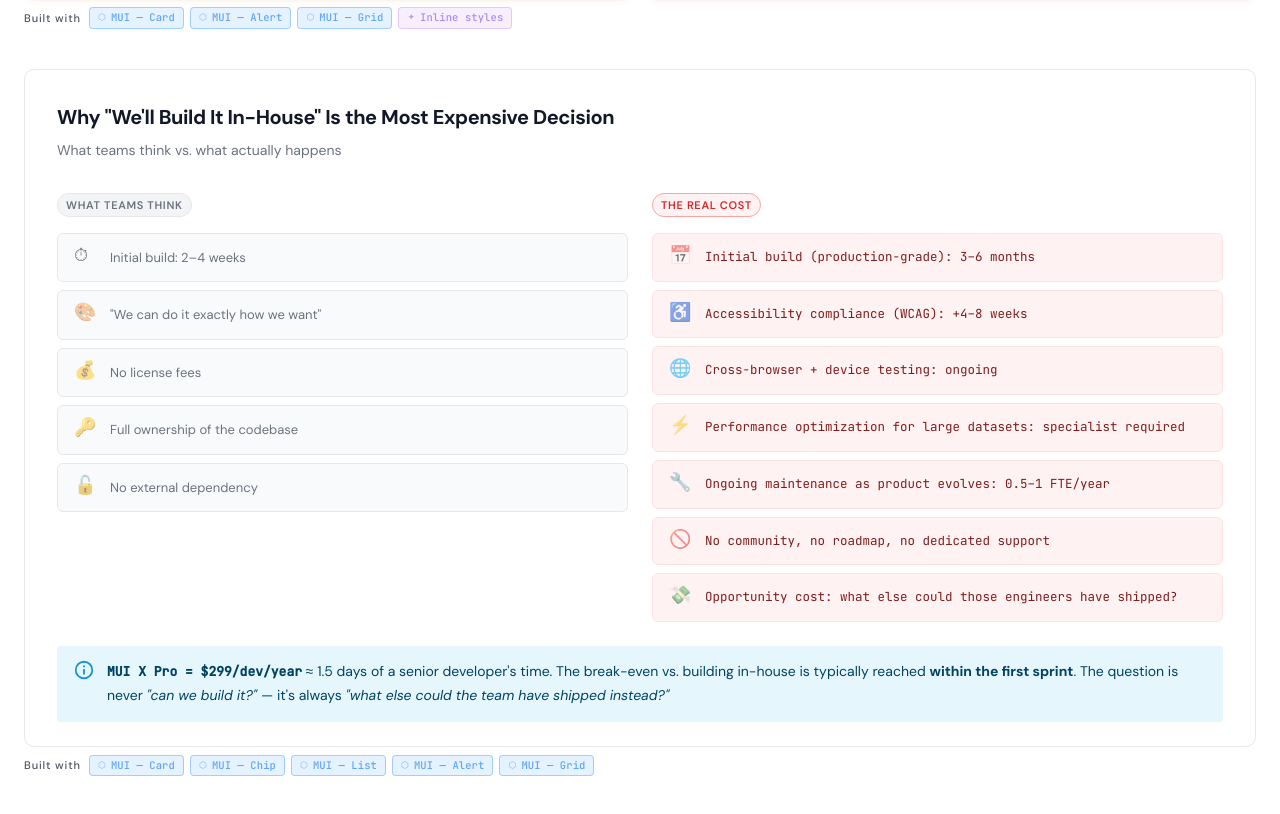
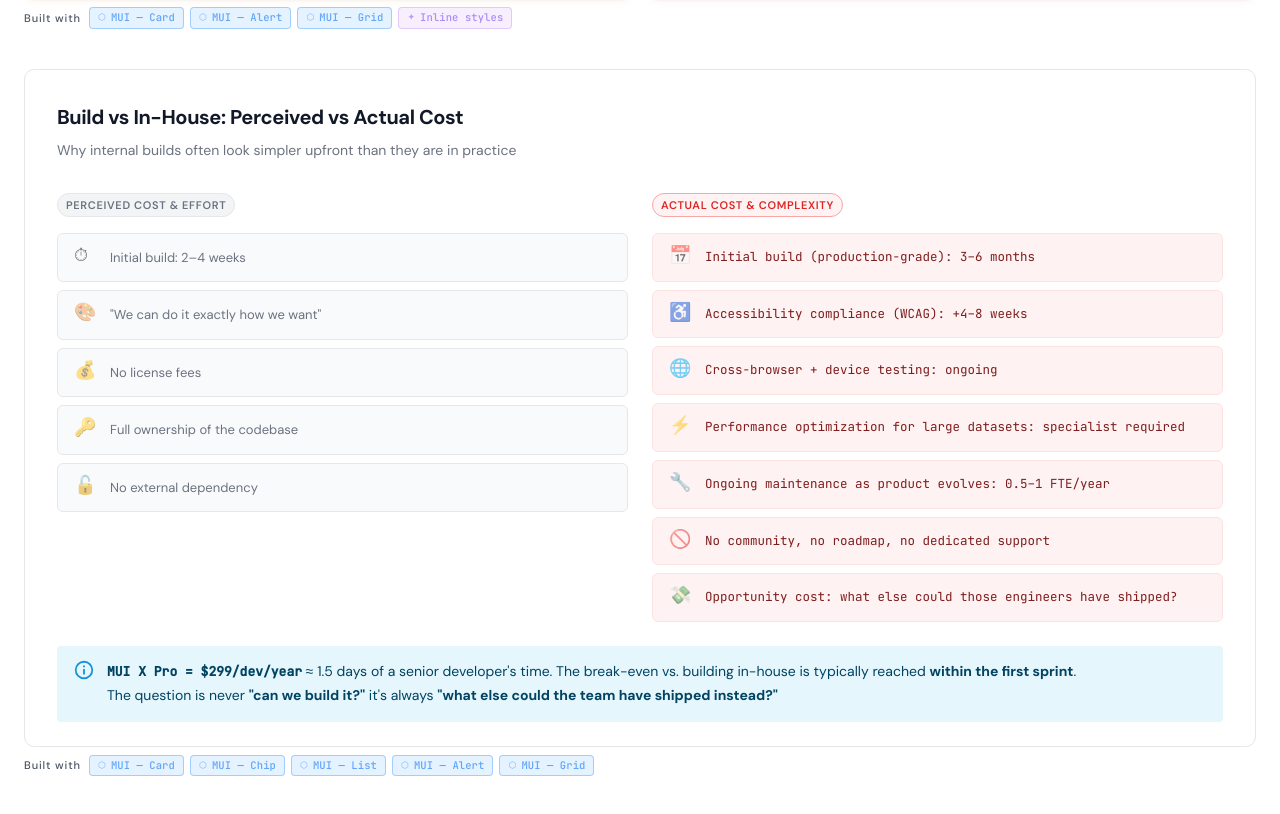
Before and after one commit to LaureBrosseau/react-ui-components-comparison, a React (Vite) app: page /positioning in a window 1280 px wide. Shown: the part 1198-2012 px from the top of the page. Built offline with nearby package versions, Linux system fonts and the light colour scheme; what ag-grid-community would draw is missing.

Commit message:
changes positioning

```diff
--- a/src/pages/PositioningMessaging.jsx
+++ b/src/pages/PositioningMessaging.jsx
@@ -26,7 +26,7 @@
     strategicAngle: 'UI platform extension for React teams standardizing on Material UI',
     audience: 'React developers and their managers in multi-product orgs',
     valueProp: 'The only advanced component suite that integrates natively with the world\'s most-used React UI library. One API, one theme, one team.',
-    howWin: '"You\'re already on Material UI — MUI X is the natural upgrade path. No new design system to learn."',
+    howWin: '"You\'re already on Material UI, MUI X is the natural upgrade path. No new design system to learn."',
     gap: 'Messaging is dev-first, not yet CTO-first. Enterprise value (TCO, governance, support SLA) is undersold.',
   },
   {
@@ -205,17 +205,17 @@
           <CardContent sx={{ p: 4 }}>
             <div style={{ marginBottom: '32px' }}>
               <h2 style={{ fontSize: '20px', fontWeight: '700', color: '#111827', letterSpacing: '-0.02em', marginBottom: '8px' }}>
-                Why "We'll Build It In-House" Is the Most Expensive Decision
+                Build vs In-House: Perceived vs Actual Cost
               </h2>
               <p style={{ fontSize: '14px', color: '#6b7280', margin: 0 }}>
-                What teams think vs. what actually happens
+                Why internal builds often look simpler upfront than they are in practice
               </p>
             </div>
 
             <Grid container spacing={3} sx={{ mb: 3 }}>
               <Grid size={6}>
                 <Chip
-                  label="What teams think"
+                  label="Perceived cost & effort"
                   size="small"
                   sx={{
                     mb: 2,
@@ -256,7 +256,7 @@
 
               <Grid size={6}>
                 <Chip
-                  label="The real cost"
+                  label="Actual cost & complexity"
                   size="small"
                   sx={{
                     mb: 2,
@@ -304,10 +304,10 @@
                 MUI X Pro = $299/dev/year
               </strong>
               {' '}≈ 1.5 days of a senior developer's time. The break-even vs. building in-house is typically reached{' '}
-              <strong>within the first sprint</strong>.
-              {' '}The question is never{' '}
-              <em>"can we build it?"</em> — it's always{' '}
-              <em>"what else could the team have shipped instead?"</em>
+              <strong>within the first sprint</strong>.<br />
+                {' '}The question is never{' '}
+              <strong>"can we build it?"</strong> it's always{' '}
+              <strong>"what else could the team have shipped instead?"</strong>
             </Alert>
           </CardContent>
         </Card>
```
